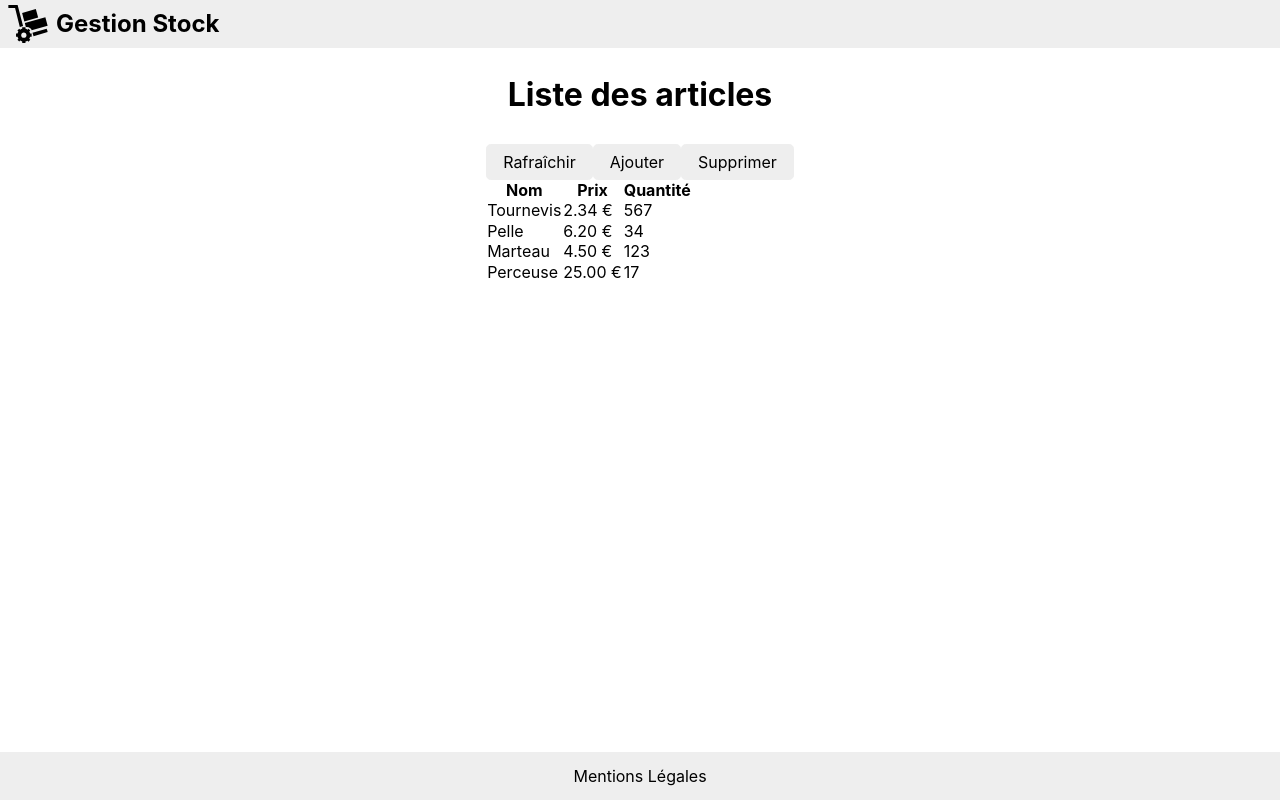
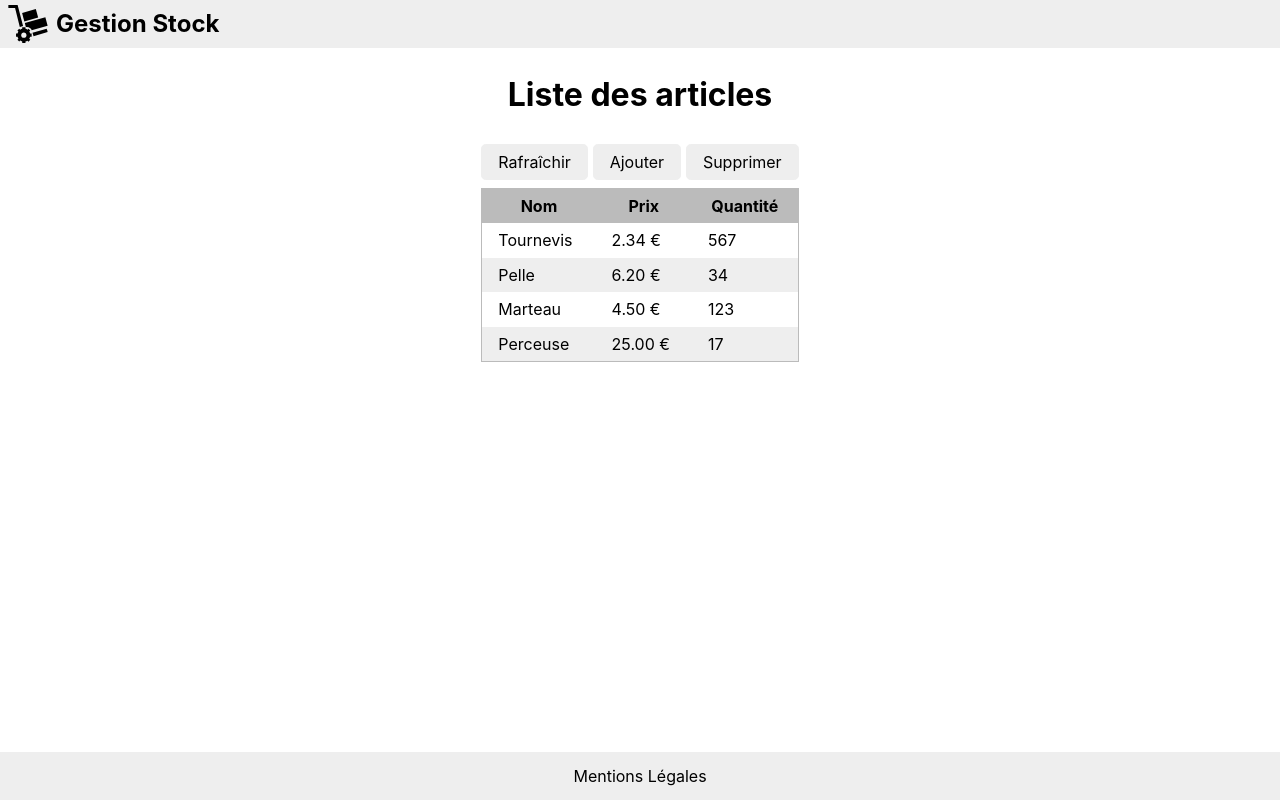
Before and after one commit to jlg-formation/tjs-juin-2022, a React (Create React App) app in the folder front/: page /stock in a window 1280 px wide. Built offline with nearby package versions, Linux system fonts and the light colour scheme.

Commit message:
dev: stock css ok

```diff
--- /dev/null
+++ b/front/src/css/table.scss
@@ -0,0 +1,28 @@
+div.content {
+  display: flex;
+  flex-flow: column;
+  gap: 0.5em;
+}
+
+table {
+  border: 0.1em solid #bbb;
+  td,
+  th {
+    padding: 0.5em 1em;
+  }
+
+  thead {
+    background-color: #bbb;
+  }
+
+  tbody {
+    cursor: pointer;
+    tr:nth-child(even) {
+      background-color: #eee;
+    }
+
+    tr:hover {
+      background-color: #ddd;
+    }
+  }
+}
--- a/front/src/index.scss
+++ b/front/src/index.scss
@@ -1,5 +1,8 @@
 @import "../node_modules/normalize.css/normalize.css";
 @import "../node_modules/sanitize.css/sanitize.css";
+
+@import "./css/table.scss";
+@import "./css/button.scss";
 
 body {
   font-family: -apple-system, BlinkMacSystemFont, "Segoe UI", "Roboto", "Oxygen",
@@ -50,3 +53,8 @@ h1 {
     font-size: 1.3em;
   }
 }
+
+nav {
+  display: flex;
+  gap: 0.3em;
+}
--- a/front/src/index.tsx
+++ b/front/src/index.tsx
@@ -1,7 +1,6 @@
 import React from "react";
 import ReactDOM from "react-dom/client";
 import "./index.scss";
-import "./css/button.scss";
 import App from "./App";
 import reportWebVitals from "./reportWebVitals";
 
--- a/front/src/layout/Body.tsx
+++ b/front/src/layout/Body.tsx
@@ -1,4 +1,5 @@
 import { Route, Routes } from "react-router-dom";
+import Add from "../routes/Add";
 import Home from "../routes/Home";
 import Legal from "../routes/Legal";
 import Stock from "../routes/Stock";
@@ -9,6 +10,7 @@ function Body() {
       <Route path="/" element={<Home />} />
       <Route path="/legal" element={<Legal />} />
       <Route path="/stock" element={<Stock />} />
+      <Route path="/stock/add" element={<Add />} />
     </Routes>
   );
 }
--- /dev/null
+++ b/front/src/routes/Add.tsx
@@ -0,0 +1,5 @@
+function Add() {
+  return <main>add works</main>;
+}
+
+export default Add;
--- a/front/src/routes/Stock.tsx
+++ b/front/src/routes/Stock.tsx
@@ -1,3 +1,5 @@
+import { Link } from "react-router-dom";
+
 function Stock() {
   return (
     <main>
@@ -5,7 +7,9 @@ function Stock() {
       <div className="content">
         <nav>
           <button>Rafraîchir</button>
-          <button>Ajouter</button>
+          <Link to="add">
+            <button>Ajouter</button>
+          </Link>
           <button>Supprimer</button>
         </nav>
         <table>
```
